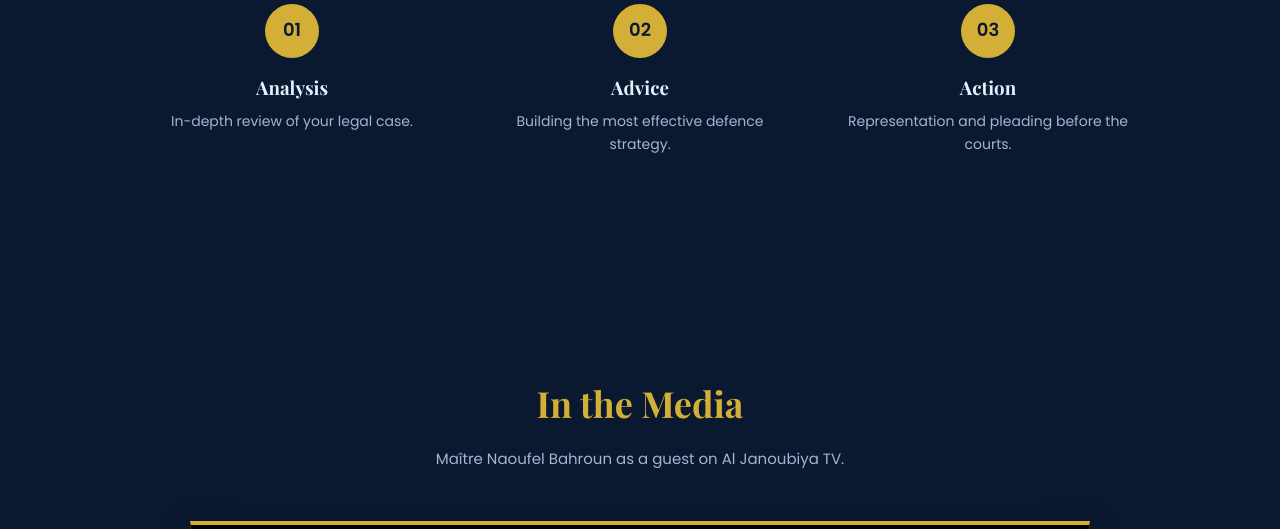
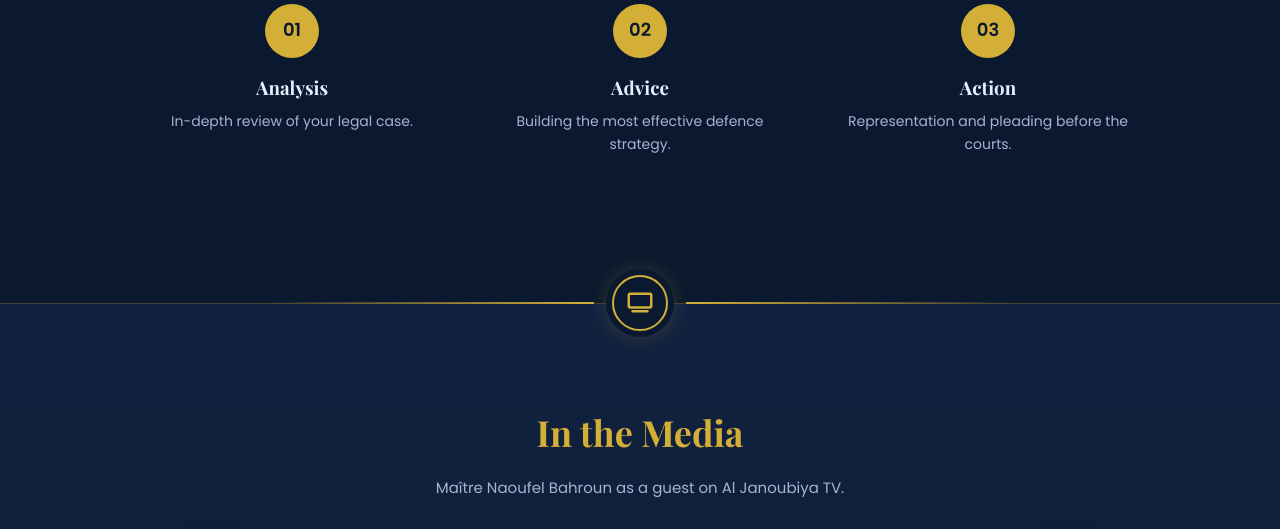
Before and after one commit to SarraBahroun/avocatnaoufel, a PHP site: page / in a window 1280 px wide. Shown: the part 3686-4215 px from the top of the page. Run offline with PHP 8.4, Linux system fonts and the light colour scheme; some libraries are stand-ins or nearby versions; grey boxes are pictures that could not be loaded.

Commit message:
Séparateur doré entre « Méthode de travail » et la section Médias
Ligne dorée avec une icône télévision au centre, et fond légèrement
plus clair pour bien distinguer la section Médias.

Co-Authored-By: Claude Opus 5.5 <noreply@anthropic.com>

```diff
--- a/assets/css/style.css
+++ b/assets/css/style.css
@@ -274,6 +274,13 @@ footer .foot-name { color: var(--gold); font-family: 'Playfair Display', serif;
     *, *::before { animation-duration: .01s !important; animation-delay: 0s !important; }
 }
 
+/* Section Médias : séparateur doré + fond distinct */
+.divider { display: flex; align-items: center; justify-content: center; gap: 18px; padding: 0 10%; position: relative; z-index: 1; margin-bottom: -28px; }
+.divider span { flex: 1; max-width: 340px; height: 1.5px; background: linear-gradient(to right, transparent, var(--gold)); }
+.divider span:last-child { background: linear-gradient(to left, transparent, var(--gold)); }
+.divider i { width: 56px; height: 56px; flex: none; border-radius: 50%; border: 2px solid var(--gold); background: var(--navy); color: var(--gold); display: flex; align-items: center; justify-content: center; font-size: 20px; box-shadow: 0 0 0 6px var(--navy), 0 0 25px rgba(212,175,55,.35); }
+#medias { background: linear-gradient(180deg, var(--navy-light) 0%, var(--navy) 100%); border-top: 1px solid var(--gold-soft); }
+
 /* Section Médias : vidéos Facebook intégrées */
 .videos { display: grid; gap: 30px; max-width: 900px; margin: 0 auto; }
 .video-wrap { position: relative; aspect-ratio: 16 / 9; background: #000; border: 1px solid var(--gold-soft); border-top: 4px solid var(--gold); box-shadow: 0 10px 30px rgba(0,0,0,.4); }
--- a/index.php
+++ b/index.php
@@ -127,6 +127,7 @@ $mapLnk = "https://www.google.com/maps/search/?api=1&query=" . rawurlencode($SIT
 </section>
 
 <?php if (!empty($SITE['videos'])): ?>
+<div class="divider" aria-hidden="true"><span></span><i class="fas fa-tv"></i><span></span></div>
 <section id="medias" class="section-padding">
     <h2 class="section-title"><?= $t('media_h2') ?></h2>
     <p class="section-sub"><?= $t('media_sub') ?></p>
```
